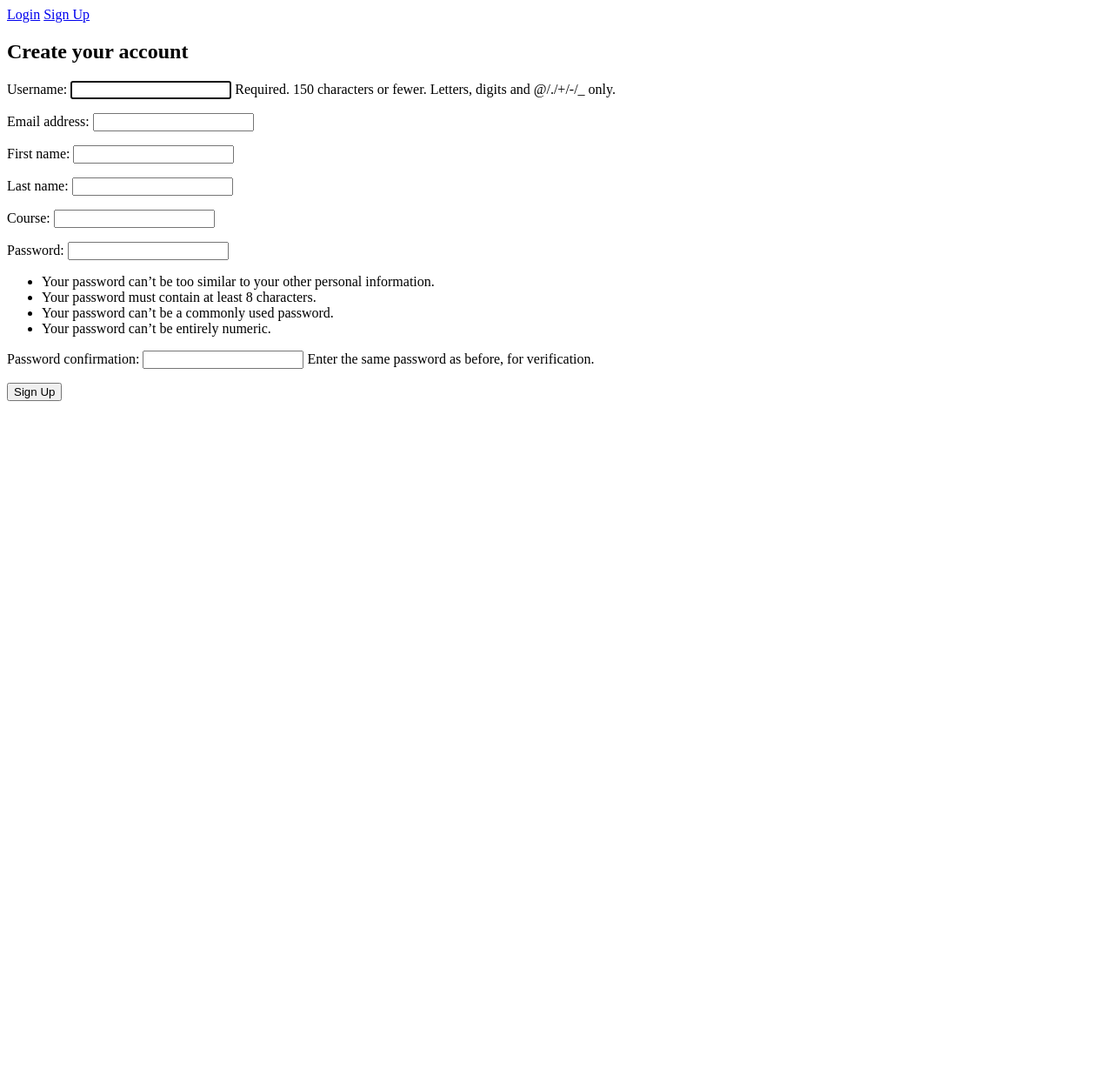
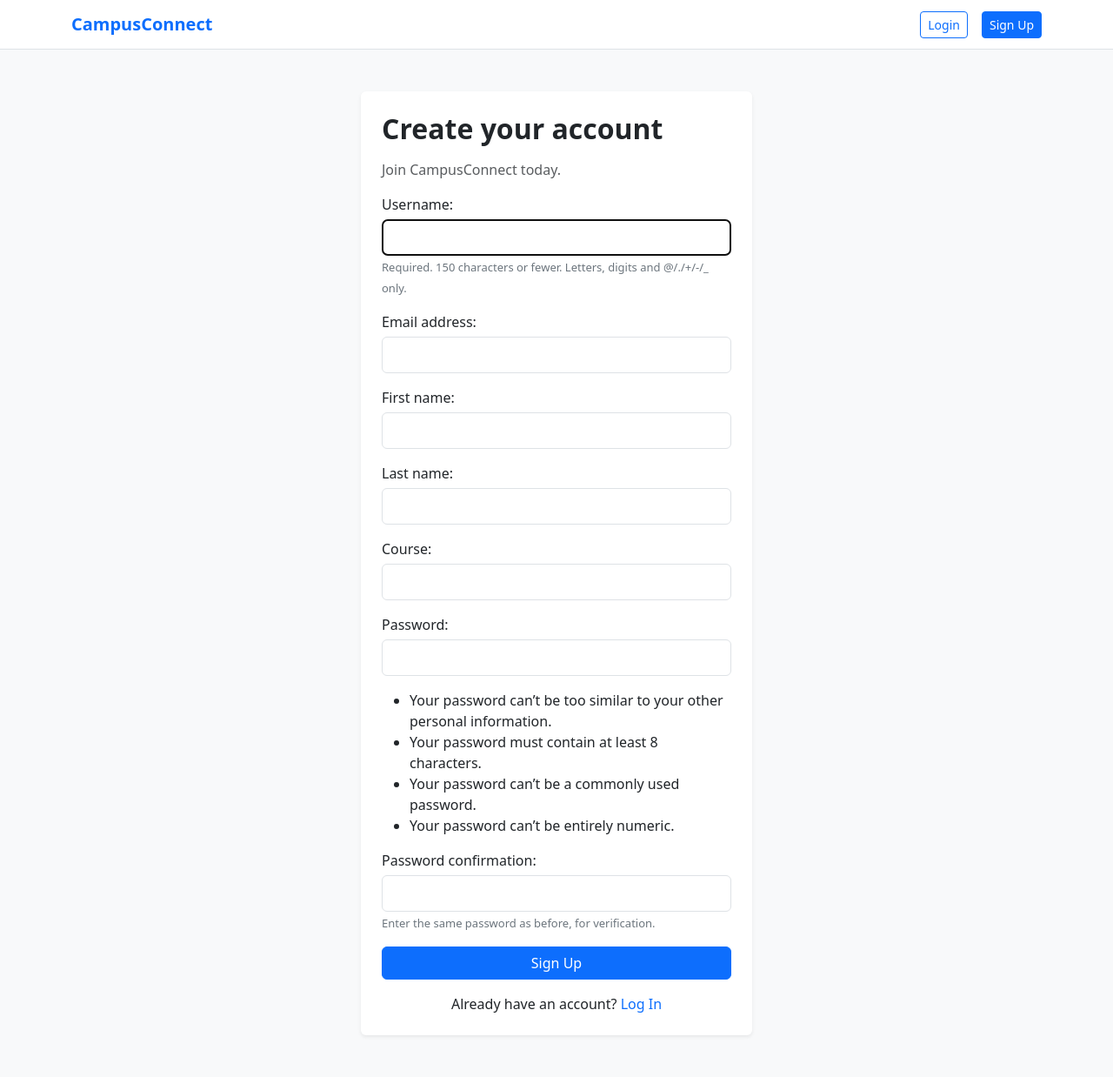
Before and after one commit to dellisyoss/tolentino-campusconnect, a Django app: page /accounts/signup/ in a window 1280 px wide. Shown: the whole page at 87% size. Before the commit the page ends 461 px from the top, so only its background shows below. Run offline with Django 5.2, Linux system fonts and the light colour scheme.

Commit message:
Styled all pages with Bootstrap 5

```diff
--- a/templates/base.html
+++ b/templates/base.html
@@ -1,24 +1,109 @@
+
 <!DOCTYPE html>
-<html>
+<html lang="en">
 <head>
+    <meta charset="UTF-8">
+    <meta name="viewport" content="width=device-width, initial-scale=1.0">
     <title>{% block title %}CampusConnect{% endblock %}</title>
+
+    <!-- Bootstrap 5 CDN -->
+    <link href="https://cdn.jsdelivr.net/npm/bootstrap@5.3.3/dist/css/bootstrap.min.css" rel="stylesheet">
+
+    <style>
+        body {
+            background-color: #f8f9fa;
+        }
+
+        .form-container {
+            max-width: 450px;
+            margin: auto;
+        }
+
+        form input:not([type="checkbox"]):not([type="radio"]),
+        form select,
+        form textarea {
+            display: block;
+            width: 100%;
+            padding: 8px 12px;
+            border: 1px solid #dee2e6;
+            border-radius: 6px;
+        }
+
+        form label {
+            margin-bottom: 5px;
+            font-weight: 500;
+        }
+
+        .helptext {
+            font-size: 13px;
+            color: #6c757d;
+        }
+
+        .errorlist {
+            color: #dc3545;
+            font-size: 14px;
+        }
+    </style>
 </head>
+
 <body>
-    <nav>
+
+    <!-- Navbar -->
+    <nav class="navbar navbar-expand-lg bg-white border-bottom">
+        <div class="container">
+            <a class="navbar-brand fw-bold text-primary"
+               href="{% url 'dashboard' %}">
+                CampusConnect
+            </a>
+
+            <div class="d-flex align-items-center gap-3">
                 {% if user.is_authenticated %}
+                    <span class="text-muted small">
                         Hi, {{ user.username }}!
-            <form method="post" action="{% url 'logout' %}">
+                    </span>
+
+                    <form method="post" action="{% url 'logout' %}" class="m-0">
                         {% csrf_token %}
-                <button type="submit">Logout</button>
+                        <button type="submit" class="btn btn-outline-danger btn-sm">
+                            Logout
+                        </button>
                     </form>
                 {% else %}
-            <a href="{% url 'login' %}">Login</a>
-            <a href="{% url 'signup' %}">Sign Up</a>
+                    <a href="{% url 'login' %}"
+                       class="btn btn-outline-primary btn-sm">
+                        Login
+                    </a>
+
+                    <a href="{% url 'signup' %}"
+                       class="btn btn-primary btn-sm">
+                        Sign Up
+                    </a>
                 {% endif %}
+            </div>
+        </div>
     </nav>
-    <main>
+
+    <main class="container py-5">
+
+        <!-- Django Messages -->
+        {% if messages %}
+            {% for message in messages %}
+                <div class="alert alert-{{ message.tags|default:'info' }} alert-dismissible fade show" role="alert">
+                    {{ message }}
+                    <button type="button" class="btn-close"
+                            data-bs-dismiss="alert"
+                            aria-label="Close"></button>
+                </div>
+            {% endfor %}
+        {% endif %}
+
         {% block content %}
         {% endblock %}
+
     </main>
+
+    <!-- Bootstrap JS -->
+    <script src="https://cdn.jsdelivr.net/npm/bootstrap@5.3.3/dist/js/bootstrap.bundle.min.js"></script>
+
 </body>
 </html>
--- a/templates/registration/signup.html
+++ b/templates/registration/signup.html
@@ -1,12 +1,31 @@
+
 {% extends "base.html" %}
 
 {% block title %}CampusConnect - Sign Up{% endblock %}
 
 {% block content %}
-<h2>Create your account</h2>
-<form method="post">
-    {% csrf_token %}
-    {{ form.as_p }}
-    <button type="submit">Sign Up</button>
-</form>
+<div class="form-container">
+    <div class="card border-0 shadow-sm p-4">
+        <h2 class="fw-bold mb-3">Create your account</h2>
+        <p class="text-muted">
+            Join CampusConnect today.
+        </p>
+
+        <form method="post">
+            {% csrf_token %}
+            {{ form.as_p }}
+
+            <button type="submit" class="btn btn-primary w-100">
+                Sign Up
+            </button>
+        </form>
+
+        <p class="text-center mt-3 mb-0">
+            Already have an account?
+            <a href="{% url 'login' %}" class="text-decoration-none">
+                Log In
+            </a>
+        </p>
+    </div>
+</div>
 {% endblock %}
```
Also changed, not shown: templates/dashboard/admin_panel.html (+12 -1 lines), templates/dashboard/home.html (+40 -10 lines), templates/registration/login.html (+27 -7 lines), templates/registration/profile.html (+22 -6 lines). Lines whose indentation alone changed are shown as unchanged.
